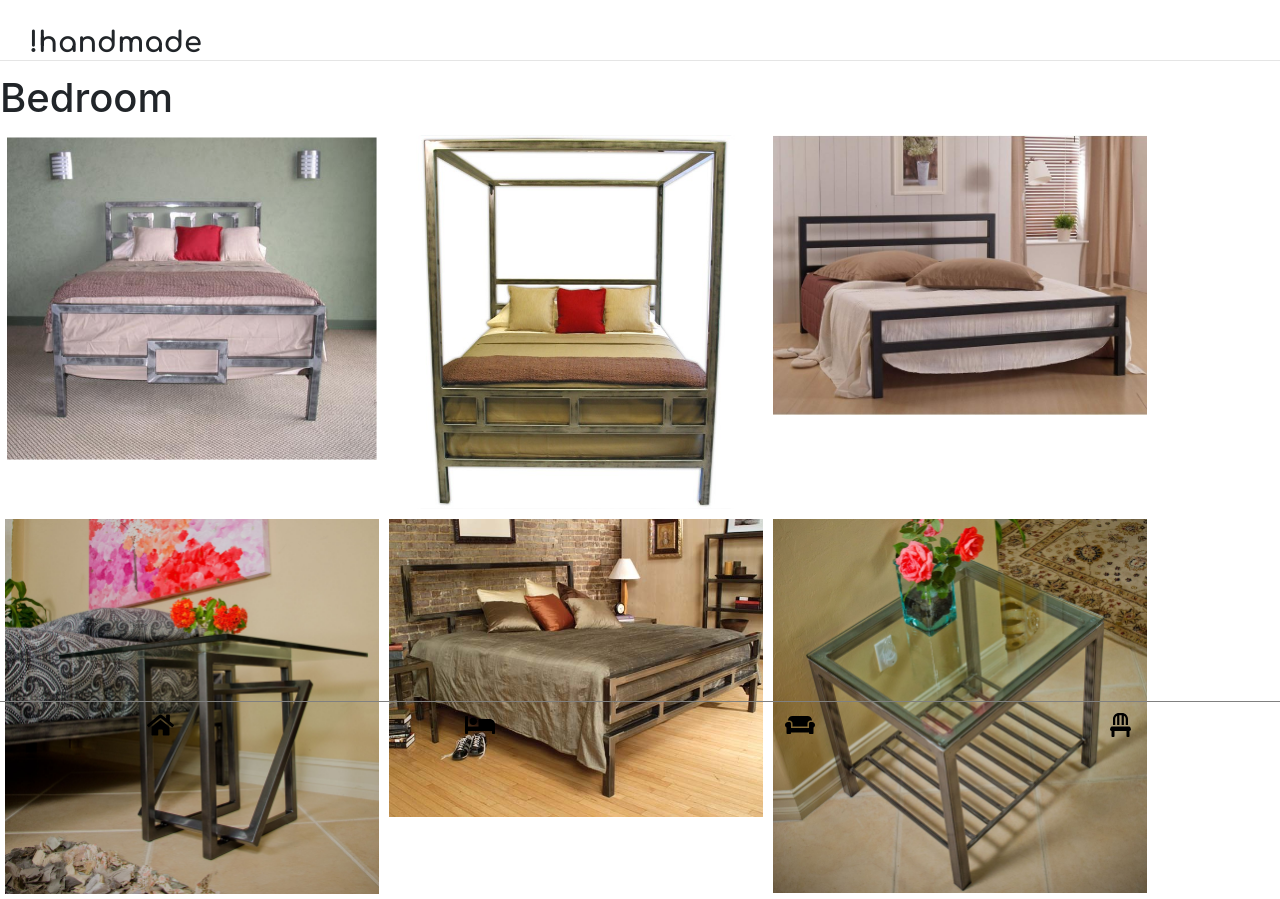
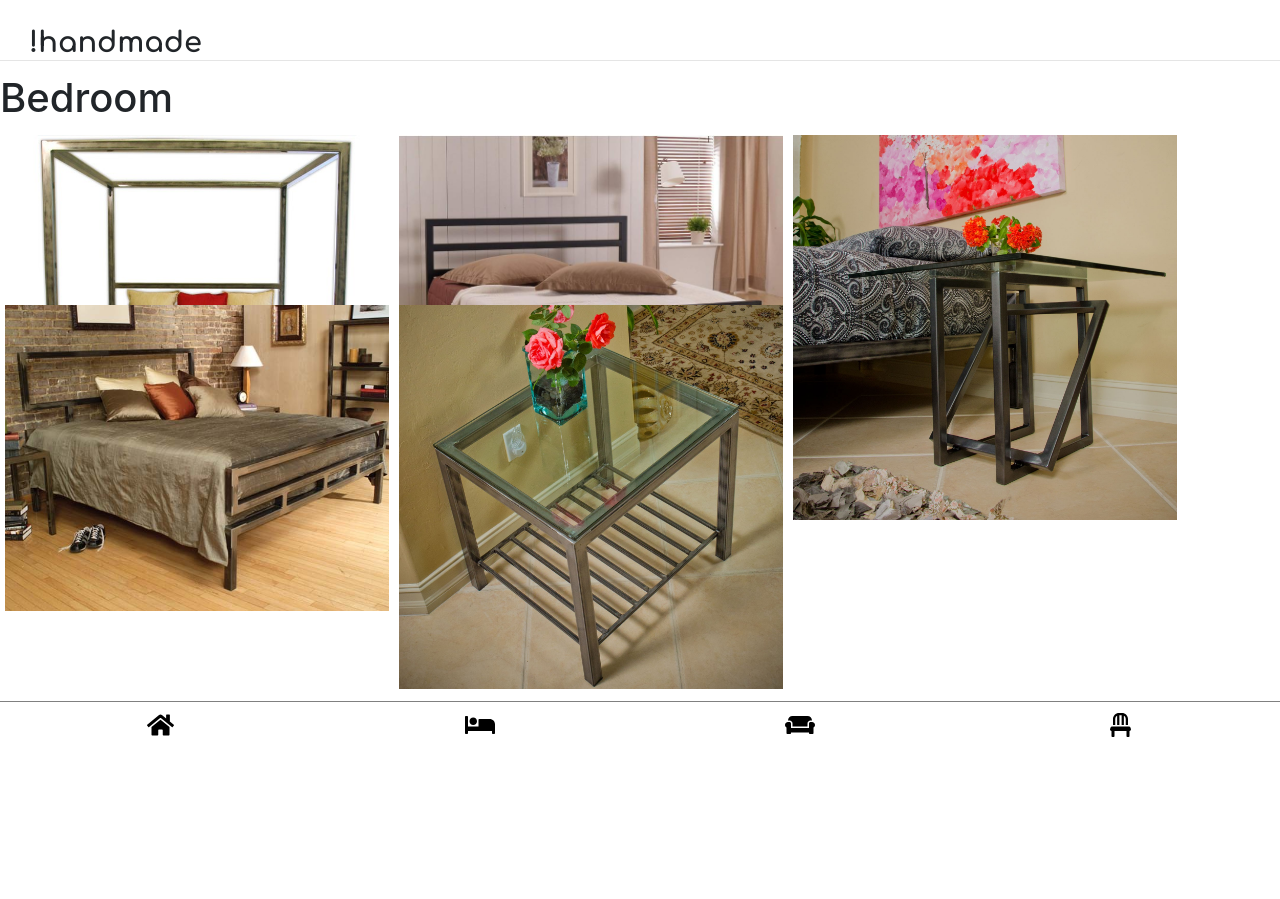
Before and after one commit to i-lazarev/metal-handmade, a React (Create React App) app: page /bedroom in a window 1280 px wide. After the commit the page ends 800 px from the top, so only its background shows below. Built offline with nearby package versions, Linux system fonts and the light colour scheme.

Commit message:
added pictures to categories

```diff
--- a/src/Pages/Bedroom.js
+++ b/src/Pages/Bedroom.js
@@ -11,12 +11,12 @@ const Bedroom = () => {
     <div>
       <h1>Bedroom</h1>
       <div id="images-living" style={{display:"flex", flexDirection:"row",flexWrap:"wrap"}}>
-      <img src={Image1} alt=""/>
-     <img src={Image2} alt=""/>
-     <img src={Image3} alt=""/>
-     <img src={Image4} alt=""/>
-     <img src={Image5} alt=""/>
-     <img src={Image6} alt=""/>
+      <div><img src={Image2} alt=""/></div>
+     <div><img src={Image3} alt=""/></div>
+     <div><img src={Image4} alt=""/></div>
+     <div><img src={Image5} alt=""/></div>
+     <div><img src={Image6} alt=""/></div>
+
      </div>
     </div>
   );
--- a/src/Pages/Decor.js
+++ b/src/Pages/Decor.js
@@ -12,12 +12,12 @@ const Decor = () => {
     <div>
       <h1>Decor</h1>
       <div id="images-living" style={{display:"flex", flexDirection:"row",flexWrap:"wrap"}}>
-      <img src={Image1} alt=""/>
-     <img src={Image2} alt=""/>
-     <img src={Image3} alt=""/>
-     <img src={Image4} alt=""/>
-     <img src={Image5} alt=""/>
-     <img src={Image6} alt=""/>
+      <div><img src={Image2} alt=""/></div>
+     <div><img src={Image3} alt=""/></div>
+     <div><img src={Image4} alt=""/></div>
+     <div><img src={Image5} alt=""/></div>
+     <div><img src={Image6} alt=""/></div>
+
      </div>
     </div>
   );
--- a/src/Pages/LivingRoom.js
+++ b/src/Pages/LivingRoom.js
@@ -17,13 +17,13 @@ const LivingRoom = () => {
       <h1>Living Room</h1>
       <div id="images-living" style={{display:"flex", flexDirection:"row",flexWrap:"wrap"}}>
      {/* <img src={Image1} alt=""/> */}
-     <img src={Image2} alt=""/>
-     <img src={Image3} alt=""/>
-     <img src={Image4} alt=""/>
-     <img src={Image5} alt=""/>
-     <img src={Image6} alt=""/>
-     <img src={Image7} alt=""/>
-     <img src={Image8} alt=""/>
+     <div><img src={Image2} alt=""/></div>
+     <div><img src={Image3} alt=""/></div>
+     <div><img src={Image4} alt=""/></div>
+     <div><img src={Image5} alt=""/></div>
+     <div><img src={Image6} alt=""/></div>
+     <div><img src={Image7} alt=""/></div>
+     <div><img src={Image8} alt=""/></div>
       </div>
     </div>
   );
--- a/src/Styles/LivingRoom.css
+++ b/src/Styles/LivingRoom.css
@@ -1,5 +1,10 @@
-#images-living img{
-   height: 20%;
+#images-living div{
+   height: 20vh;
     width: 30vw;
-    padding: 5px;
+    margin: 5px;
 }
+
+#images-living div img{
+   width: 30vw;
+
+ }
```
